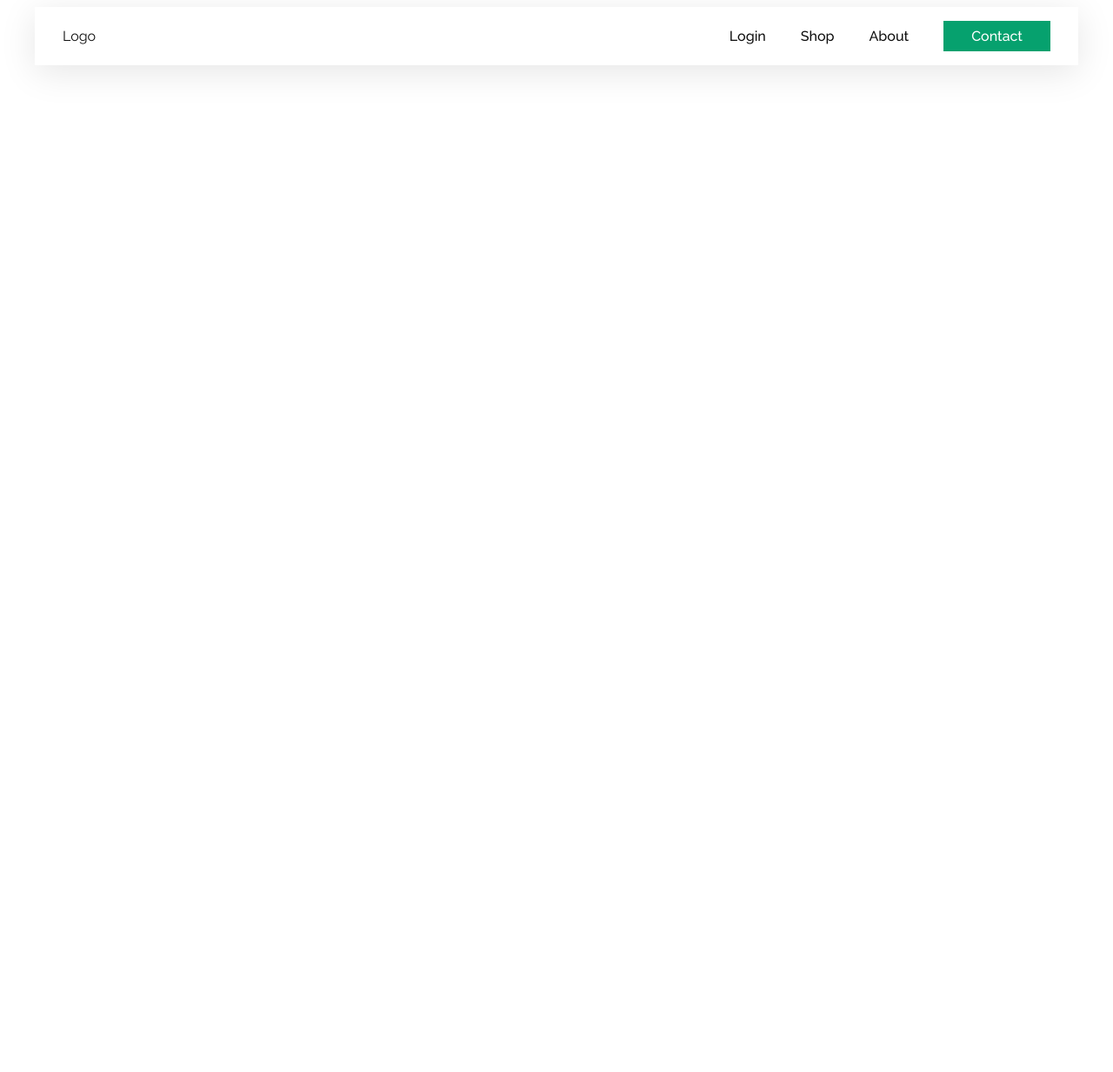
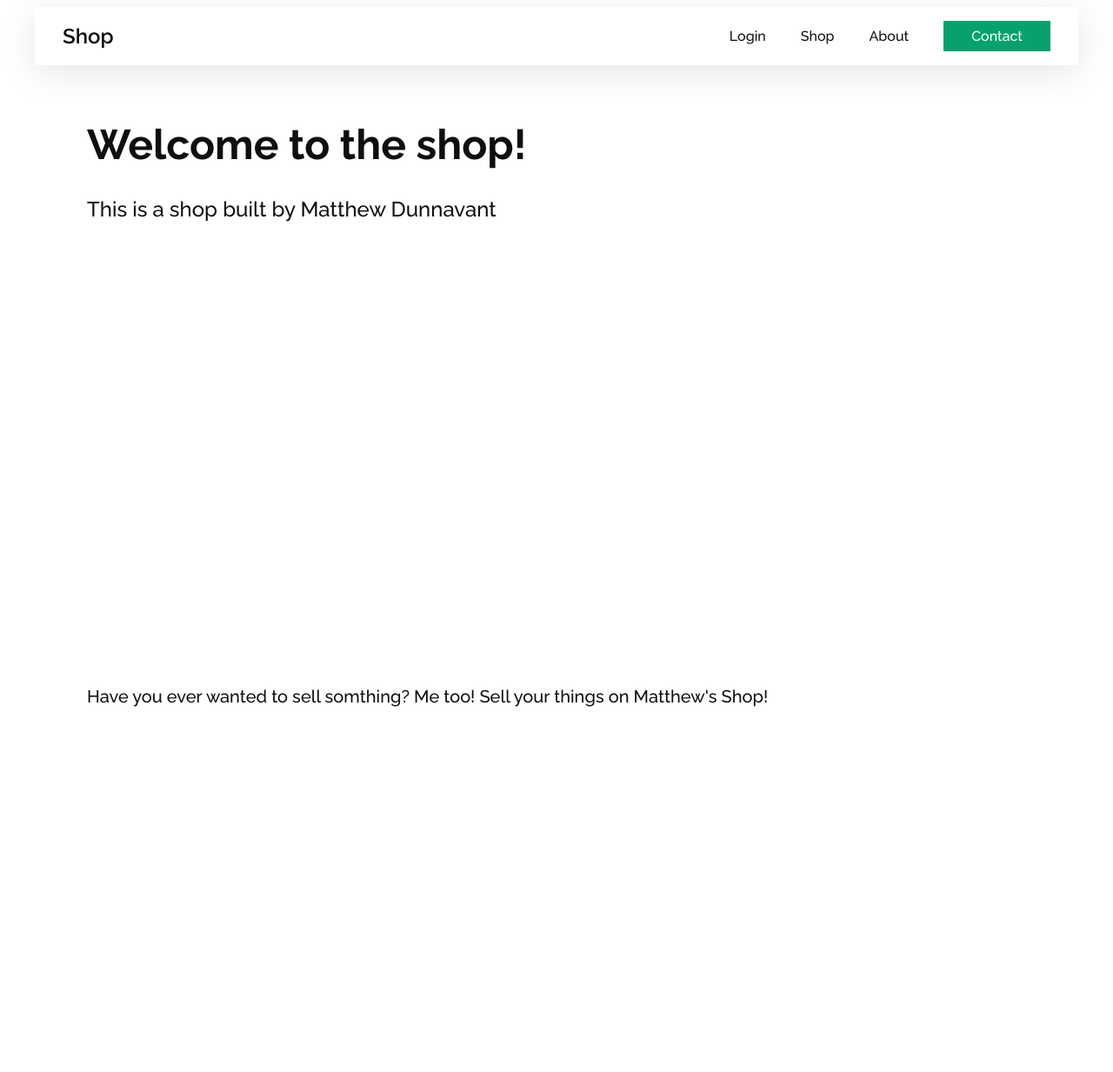
Before and after one commit to MatthewDun/Flask-OutdoorGear-Store, a Flask app: page / in a window 1280 px wide. Shown: the whole page at 87% size. Before the commit the page ends 83 px from the top, so only its background shows below. Run offline with Flask 3, Linux system fonts and the light colour scheme.

Commit message:
looks pretty

```diff
--- a/static/css/style.css
+++ b/static/css/style.css
@@ -10,7 +10,7 @@
 :root {
     --dark-color: #0f0f0f;
     --light-color: #FFFFFF;
-    --accent-color: #25292c79;
+    --accent-color: #11131479;
 }
 
 body {
@@ -66,3 +66,25 @@ nav .menu-items {
 nav .menu-items a:hover {
     color: var(--accent-color);
 }
+
+nav .menu-items .Contact:hover {
+    color: #fae5e5;
+}
+
+.logo {
+    font-weight: 600;
+    font-size: 24px;
+}
+
+.left {
+    align-items: left;
+    padding: 90px 100px;
+    font-weight: 500;
+    font-size: 24px;
+}
+
+.description {
+    padding: 400px 100px;
+    font-weight: 500;
+    font-size: 20px;
+}
--- a/templates/home.html
+++ b/templates/home.html
@@ -11,7 +11,7 @@
     <nav>
 
       <div class="logo">
-        <a href="#">Logo</a>
+        <a href="#">Shop</a>
       </div>
 
       <div class="menu-items">
@@ -23,6 +23,18 @@
     </nav>
   </div>
 
+  <!-- NAV BAR -->
+
+  <div class="left">
+    <h1>Welcome to the  shop!</h1>
+
+    <p class="sub-heading">This is a shop built by Matthew Dunnavant</p>
+  </div>
+
+  <div class="description">
+    <p>Have you ever wanted to sell somthing? Me too! Sell your things on Matthew's Shop!</p>
+  </div>
+
 
 </body>
 </html>
```
